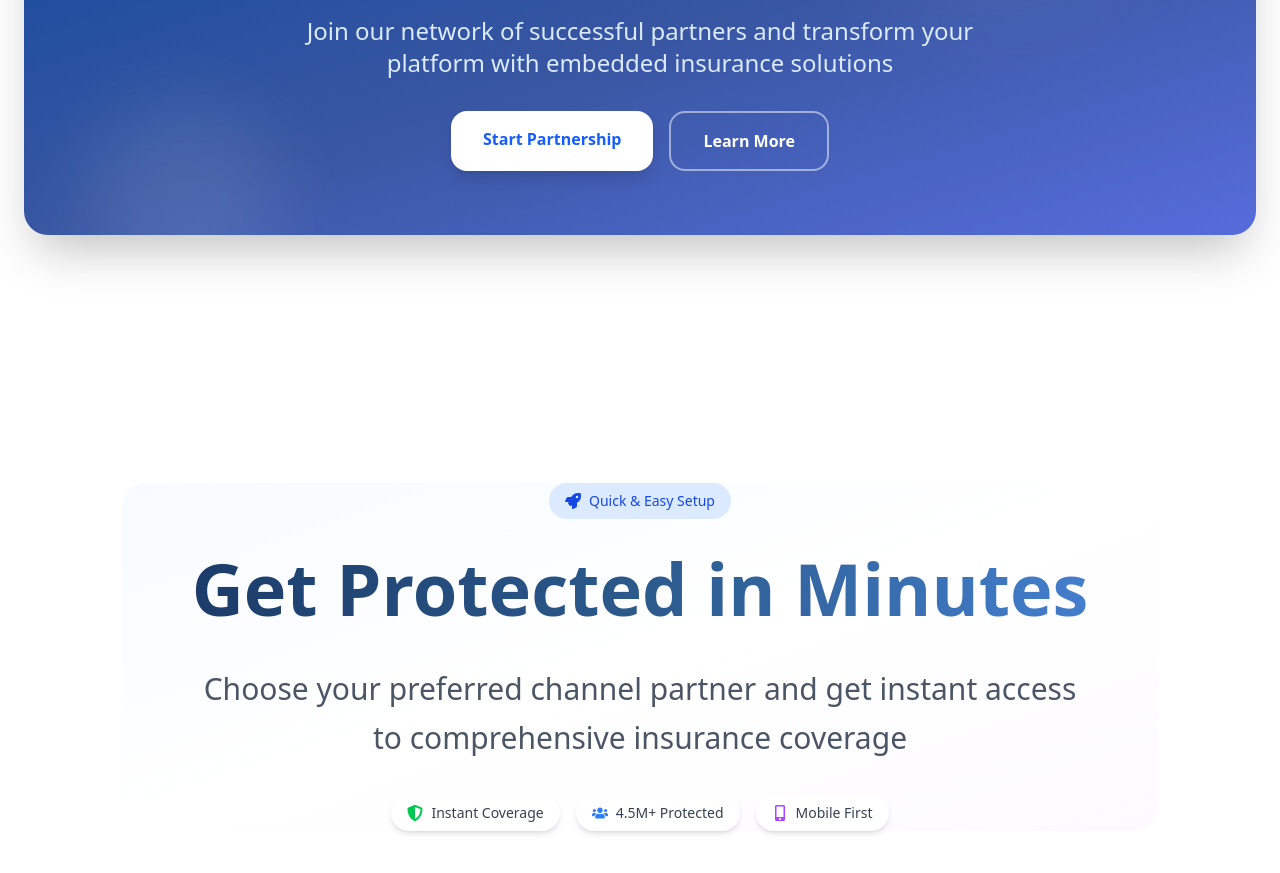
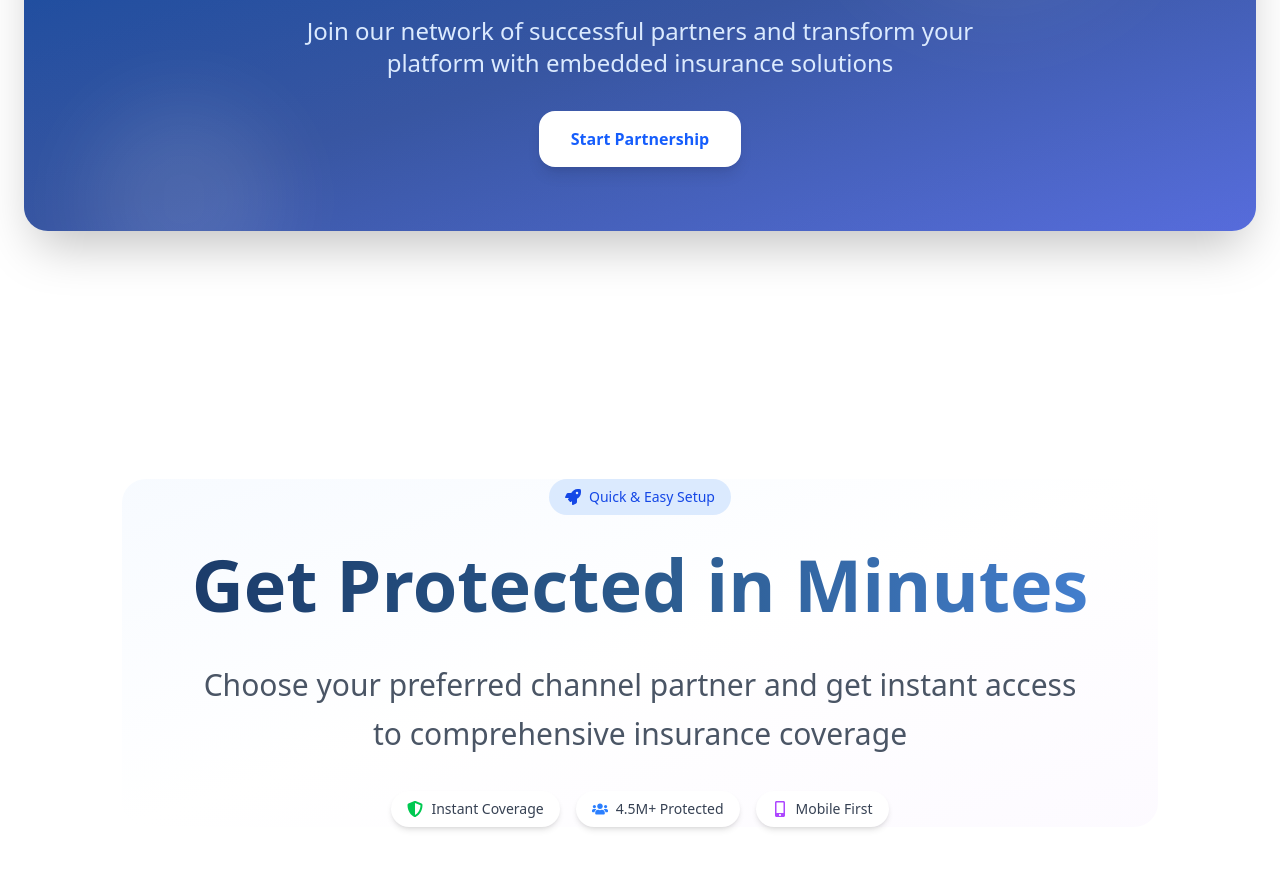
Before and after one commit to DemiladeOnitilo/Cube-cover-landing-page, a React (Vite) app: page / in a window 1280 px wide. Shown: the part 6139-7012 px from the top of the page. Built offline with nearby package versions, Linux system fonts and the light colour scheme.

Commit message:
Update PartnerUs.jsx

```diff
--- a/src/components/PartnerUs.jsx
+++ b/src/components/PartnerUs.jsx
@@ -198,19 +198,13 @@ const PartnerUs = () => {
                 Join our network of successful partners and transform your platform with embedded insurance solutions
               </p>
 
-              <div className="flex flex-col sm:flex-row gap-4 justify-center">
+              <div className="flex justify-center">
                 <a
                   href="mailto:partnerships@cubecover.ai"
                   className="group relative bg-white text-blue-600 hover:text-white font-bold px-8 py-4 rounded-2xl shadow-lg hover:shadow-xl transform hover:scale-105 transition-all duration-300 text-center whitespace-nowrap overflow-hidden"
                 >
                   <div className="absolute inset-0 bg-gradient-to-r from-blue-600 to-purple-600 transform scale-x-0 group-hover:scale-x-100 transition-transform duration-300 origin-left"></div>
                   <span className="relative z-10">Start Partnership</span>
-                </a>
-                <a
-                  href="#contact"
-                  className="border-2 border-white/50 text-white hover:bg-white/10 font-semibold px-8 py-4 rounded-2xl transition-all duration-300 text-center whitespace-nowrap"
-                >
-                  Learn More
                 </a>
               </div>
             </div>
```
